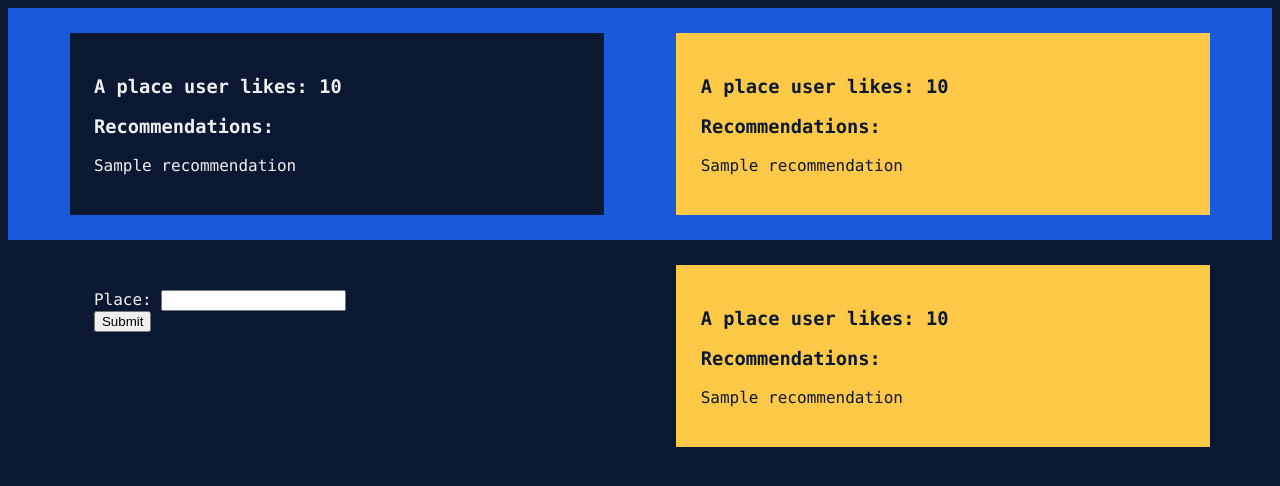
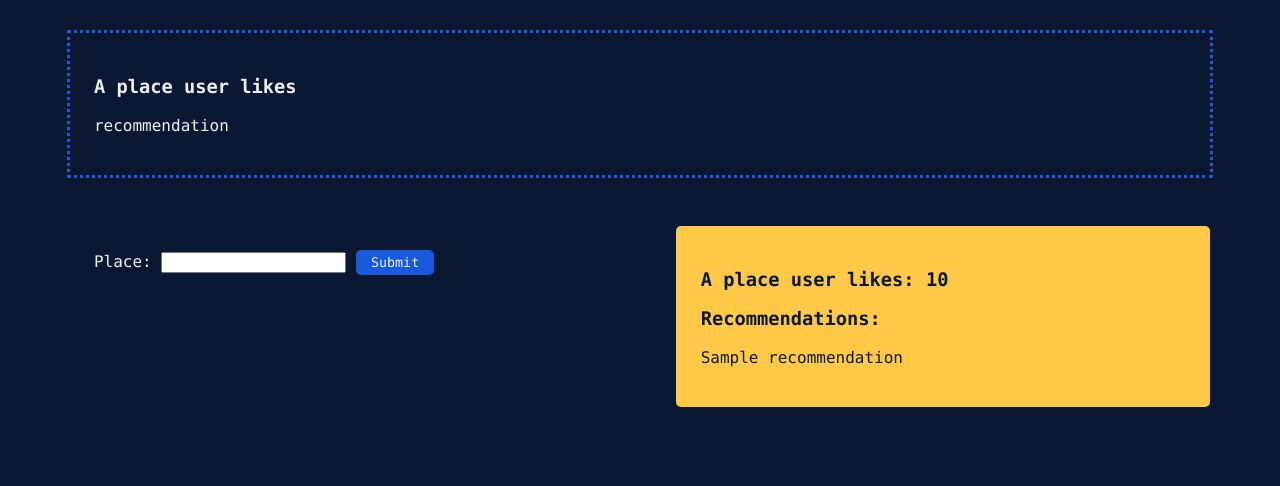
Before and after one commit to eliaspoylio/helsinkirecom, a Flask app: template app/templates/index.html in a window 1280 px wide. Shown: the top 486 px of the page. Run offline with Flask 2, Linux system fonts and the light colour scheme; the template is opened without the code that fills it: most values are stand-ins (such as "Sample title", 1, 10 or a date in 2020); some libraries are stand-ins or nearby versions.

Commit message:
edit layout

```diff
--- a/app/static/css/style.css
+++ b/app/static/css/style.css
@@ -25,9 +25,30 @@ body {
     width: 40%;
 }
 
+.wide_info {
+    background-color: #0A1931;
+    padding: 2%;
+    width: 90%;
+    outline-style: dotted;
+    outline-color: #185ADB;
+}
+
 .info {
     background-color: #FFC947;
     color: #0A1931;
     padding: 2%;
     width: 40%;
+    -webkit-border-radius: 5px;
+    border-radius: 5px;
 }
+
+input[type=submit] {
+    padding: 5px 15px;
+    background: #185ADB;
+    color: #EFEFEF;
+    font-family: "Lucida Console", "Courier New", monospace;
+    border: 0 none;
+    cursor: pointer;
+    -webkit-border-radius: 5px;
+    border-radius: 5px;
+  }
--- a/app/templates/index.html
+++ b/app/templates/index.html
@@ -18,30 +18,11 @@
 </head>
 
 <body>
-    <div class="container_blue">
+    <div class="container">
 
-        <div class="block">
-            {% if place_user_likes %}
-            <h3>A place user likes: {{ place_user_likes }}</h3>
-            <h3>Recommendations:</h3>
-            {% for recommendation in recommendations %}
-            <div>
-                <p>{{ recommendation }}</p>
-            </div>
-            {% endfor %}
-            {% endif %}
-        </div>
-
-        <div class="info">
-            {% if place_user_likes %}
-            <h3>A place user likes: {{ place_user_likes }}</h3>
-            <h3>Recommendations:</h3>
-            {% for recommendation in recommendations %}
-            <div>
-                <p>{{ recommendation }}</p>
-            </div>
-            {% endfor %}
-            {% endif %}
+        <div class="wide_info">
+            <h3>A place user likes</h3>
+            <p>recommendation </p>
         </div>
 
     </div>
@@ -51,7 +32,7 @@
         <div class="block">
 
             <form method="POST" action="/response">
-                Place: <input type="text" name="place" id="autocomplete1" required><br>
+                Place: <input type="text" name="place" id="autocomplete1" required>
                 <input type="submit" value="Submit">
             </form>
 
@@ -78,6 +59,14 @@
                 <p>{{ recommendation }}</p>
             </div>
             {% endfor %}
+            {% else %}
+            <h3>. </h3>
+            <h3>. </h3>
+            {% for i in range(5) %}
+            <div>
+                <p>. </p>
+            </div>
+            {% endfor %}
             {% endif %}
         </div>
 
```
